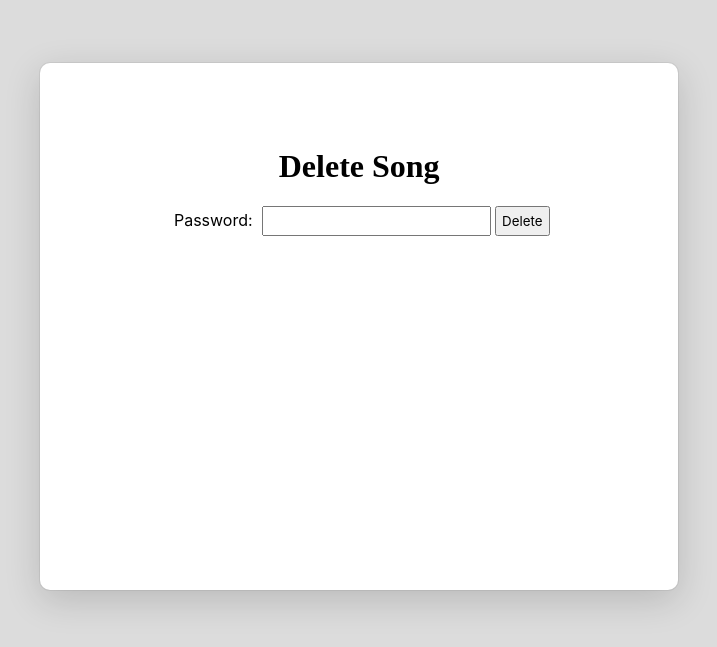
After one commit to iranathan/juke, a PHP site: page /delete.php in a window 1280 px wide. The commit adds this page. Shown: the top 647 px of the page, without its empty margins (284-1001 px from the left). Run offline with PHP 8.4, Linux system fonts and the light colour scheme; data comes from the database, SQL or seed files in the repository.

Commit message:
backend changes

```diff
--- a/backend/database.php
+++ b/backend/database.php
@@ -24,9 +24,32 @@ function add_song($name, $image, $music){
     move_uploaded_file($image["tmp_name"], "./images/$id.$extensionImage");
 }
 
+
 function fetch_songs(){
     global $database;
     $statement = $database->prepare("SELECT * FROM songs");
     $result = $statement->execute();
     return $result;
 }
+
+function fetch_song($id){
+    global $database;
+    $statement = $database->prepare("SELECT * FROM songs WHERE id = :id");
+    $statement->bindParam(':id', $id);
+    $result = $statement->execute();
+    return $result;
+}
+
+function delete_song($id){
+    global $database;
+
+    // delete the audio and image files
+    $song = fetch_song($id)->fetchArray();
+    unlink("./audio/" . $song["id"] . "." . $song["audioType"]);
+    unlink("./images/" . $song["id"] . "." . $song["imageType"]);
+
+    // delete the song from the database
+    $statement = $database->prepare("DELETE FROM songs WHERE id = :id");
+    $statement->bindParam(':id', $id);
+    return $statement->execute();
+}
--- /dev/null
+++ b/backend/delete.php
@@ -0,0 +1,84 @@
+<?php
+    // print errores
+    ini_set('display_errors', 1);
+    ini_set('display_startup_errors', 1);
+    error_reporting(E_ALL);
+
+    require_once("database.php");
+
+    if($_SERVER["REQUEST_METHOD"] == "GET" ) {
+        $id = isset($_GET["id"]) ? $_GET["id"] : null;
+        if($id === null){
+
+        }
+    }
+
+    if($_SERVER["REQUEST_METHOD"] == "POST"){
+        $id = isset($_POST["id"]) ? $_POST["id"] : null;
+        $password = isset($_POST["password"]) ? $_POST["password"] : null;
+        if($id === null || $password === null){
+            require("list.php");
+            die();
+        }
+        if($password === "test123"){
+            delete_song($id);
+            require("list.php");
+            die();
+        } else{
+            die("<h2>Password is incorrect</h2>");
+        }
+    }
+?>
+
+
+<!DOCTYPE html>
+<html lang="en">
+<head>
+    <meta charset="UTF-8">
+    <meta name="viewport" content="width=device-width, initial-scale=1.0">
+    <style>
+        .words {
+            font-family: "Inter", sans-serif;
+            font-optical-sizing: auto;
+            font-weight: 400;
+            font-style: normal;
+            font-variation-settings:
+            "slnt" 0;
+            padding: 1%;
+        }
+
+
+        body{
+            background-color: rgb(220, 220, 220);
+        }
+        .divwow{
+            text-align: center;
+            background-color: white;
+            border-radius: 10px;
+            width: 40vw;
+            margin-left: 25%;
+            min-height: 400px;
+            padding: 5%;
+            margin-top: 5%;
+            box-shadow: rgba(0, 0, 0, 0.16) 0px 10px 36px 0px, rgba(0, 0, 0, 0.06) 0px 0px 0px 1px;
+        }
+
+        h2{
+            font-size: xx-large;
+        }
+        .red {
+            color: red;
+        }
+    </style>
+    <title>Document</title>
+</head>
+<body>
+    <form class="divwow" method="post">
+        <h1>Delete Song <?= $id ?></h1>
+        <input class="words" type="hidden" name="id" value="<?= $id ?>">
+        <label class="words" for="password">Password:</label>
+        <input class="words" type="password" id="password" name="password">
+        <input class="words" type="submit" value="Delete">
+    </form>
+</body>
+</html>
--- a/backend/list.php
+++ b/backend/list.php
@@ -1,5 +1,5 @@
 <?php
-require("database.php");
+require_once("database.php");
 $result = fetch_songs();
 ?>
 
@@ -28,6 +28,7 @@ $result = fetch_songs();
             <th>Name</th>
             <th>Image</th>
             <th>Music</th>
+            <th>Delete</th>
         </tr>
         <?php while($row = $result->fetchArray()): ?>
             <tr>
@@ -35,6 +36,7 @@ $result = fetch_songs();
                 <td><?php echo $row["name"]; ?></td>
                 <td><img src="images/<?php echo $row["id"]; ?>.jpg" width="100" height="100"></td>
                 <td><audio controls><source src="audio/<?php echo $row["id"]; ?>.mp3" type="audio/mpeg"></audio></td>
+                <td><a href="delete.php/?id=<?= $row["id"]; ?>">Delete</a></td>
             </tr>
         <?php endwhile; ?>
     </table>
```
